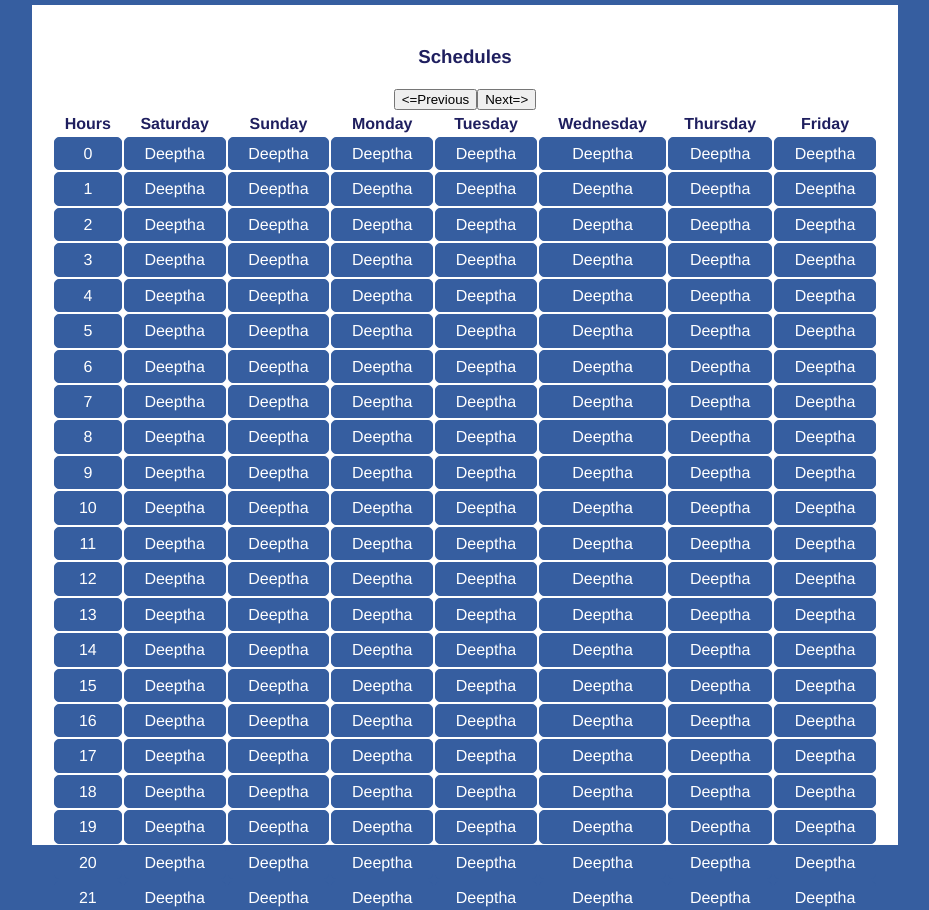
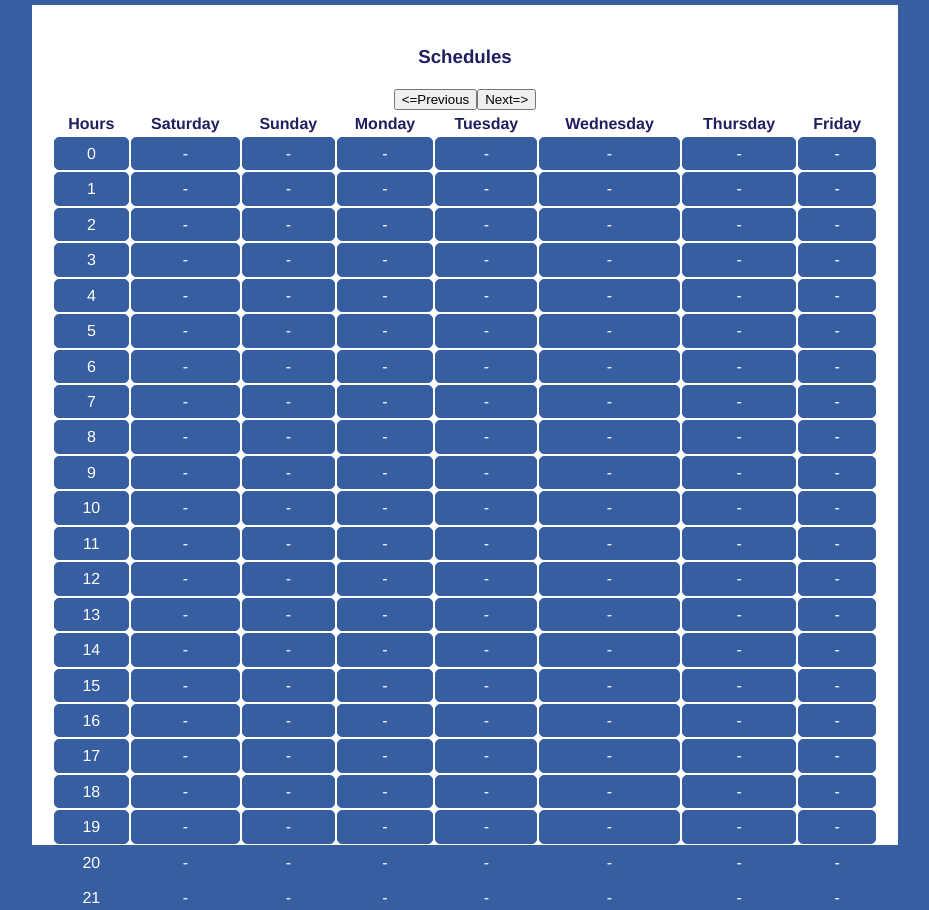
Before and after one commit to deepthakannan/slack-support-app, a React (Create React App) app: page / in a window 1280 px wide. Shown: the part 920-1830 px from the top of the page, without its empty margins (23-952 px from the left). Built offline with nearby package versions, Linux system fonts and the light colour scheme.

Commit message:
Select member and apply schedule

```diff
--- a/src/components/TimeSchedule.js
+++ b/src/components/TimeSchedule.js
@@ -4,28 +4,18 @@ var _ = require("lodash");
 module.exports = class TimeSchedule extends React.Component {
   constructor(props) {
     super(props);
-    this.state = {
-      members: this.props.hourData.members
-    }
   }
 
-  onMemberClick(member) {
-    var index = this.state.members.indexOf(member);
-    if (index > -1) {
-      this.state.members.splice(index, 1);
-    } else {
-      this.props.onHourScheduleClicked();
+  render() {
+    let memberName = "-";
+    if(this.props.hourData.member) {
+      memberName = this.props.hourData.member.name;
     }
-    this.setState({
-      members: this.props.hourData.members
-    });
-  }
-  render() {
     return (
-      <div onClick={() => { this.onMemberClick(null) }}>
-        {
-          _.map(this.state.members, member => <div key={member.name} onClick={() => { this.onMemberClick(member) }}>{member.name}</div>)
-        }
+      <div>
+          <div>
+            <span>{memberName}</span>
+          </div>
       </div>
     )
   }
--- a/src/components/WeekSchedule.js
+++ b/src/components/WeekSchedule.js
@@ -23,17 +23,17 @@ module.exports = class Schedules extends React.Component {
 
   assignCurrentMember(hourData, day) {
     if(this.props.member) {
-      var index = hourData.members.indexOf(this.props.member);
-      if (index < 0) {
-        hourData.members.push(this.props.member);
-      }
+      hourData.member = this.props.member;
     }
+    this.setState({
+      schedule: this.state.schedule
+    });
   }
 
   getWeekRowData(hourData) {
     let timeSchdules = this.state.schedule.map(day => {
       let scheduleHourData = day.hours[hourData.hour];
-      return <td key={day.date.getDay()} onClick={()=>this.assignCurrentMember(scheduleHourData, day.date)}> <TimeSchedule onHourScheduleClicked={()=>this.assignCurrentMember(scheduleHourData, day.date)} day={day.date} className={"timeSchedule"} hourData={scheduleHourData}> </TimeSchedule> </td>;
+      return <td key={day.date.getDay()} onClick={()=>this.assignCurrentMember(scheduleHourData, day.date)}> <TimeSchedule key={day.date.getDay()} onHourScheduleClicked={()=>this.assignCurrentMember(scheduleHourData, day.date)} day={day.date} className={"timeSchedule"} hourData={scheduleHourData}> </TimeSchedule> </td>;
     });
     return timeSchdules;
   }
@@ -80,10 +80,7 @@ module.exports = class Schedules extends React.Component {
         hours: _.range(0, 24, 1).map(hour => {
           return {
             hour: hour,
-            members: [{
-              name: "Deeptha",
-              id: 8
-            }]
+            member: null
           }
         })
       })
```
